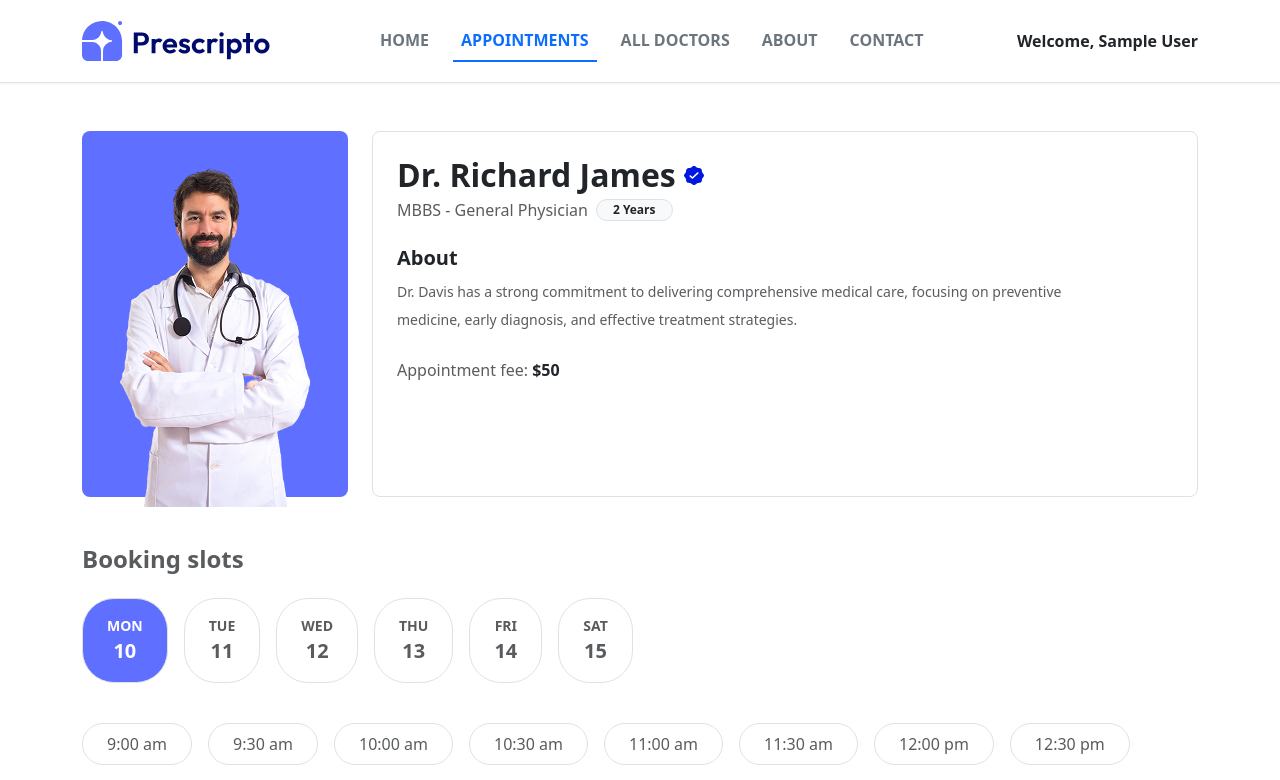
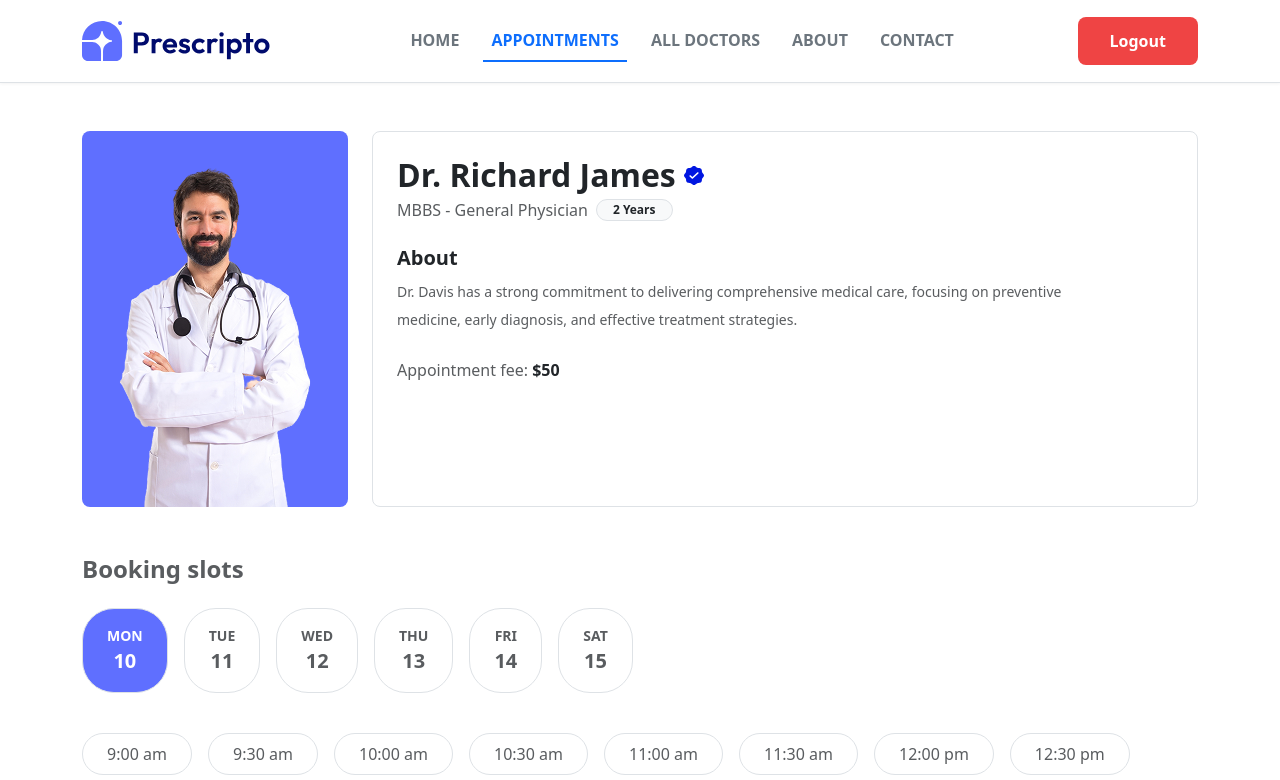
Before and after one commit to Momen-43/depi_project, a React (Vite) app in the folder depi-project/: page /appointments in a window 1280 px wide. Shown: the top 780 px of the page. Built offline with nearby package versions, Linux system fonts and the light colour scheme; no server answers; sample sign-in values are in the browser's storage.

Commit message:
last changes

```diff
--- a/depi-project/src/components/Navbar.jsx
+++ b/depi-project/src/components/Navbar.jsx
@@ -1,5 +1,5 @@
 import React from "react";
-import { Link, useLocation } from "react-router-dom"; // 1. استيراد useLocation
+import { Link, useLocation, useNavigate } from "react-router-dom"; // 1. استيراد useLocation
 import { useAuth } from "../context/AuthContext";
 import "../styles/Navbar.css";
 import { Container, Button, Navbar, Nav } from "react-bootstrap";
@@ -8,7 +8,18 @@ import logoPrescripto from "../assets/images/logo-prescripto.svg";
 const primaryColor = "#5f6fff";
 
 const AppNavbar = () => {
-  const { currentUser } = useAuth();
+  const { currentUser, logout } = useAuth();
+  const navigate = useNavigate();
+
+  const handleLogout = async () => {
+    try {
+      await logout();
+      toast.success("Logged out successfully!");
+      navigate("/login");
+    } catch (error) {
+      toast.error("Error logging out");
+    }
+  };
 
   // 2. الحصول على المسار الحالي من الرابط
   const location = useLocation();
@@ -71,9 +82,12 @@ const AppNavbar = () => {
 
           {currentUser ? (
             <div className="d-flex align-items-center gap-2">
-              <span className="fw-bold">
+              {/* <span className="fw-bold">
                 Welcome, {currentUser.displayName}
-              </span>
+              </span> */}
+              <button onClick={handleLogout} className="logout-button">
+                Logout
+              </button>
             </div>
           ) : (
             <Button
--- a/depi-project/src/pages/Appointment.jsx
+++ b/depi-project/src/pages/Appointment.jsx
@@ -92,7 +92,7 @@ export const Appointment = () => {
             src={docImage}
             alt="Doctor"
             className="img-fluid rounded-top"
-            style={{ marginBottom: "-10px" }}
+            // style={{ marginBottom: "-10px" }}
           />
         </div>
 
@@ -186,7 +186,6 @@ export const Appointment = () => {
         </Button>
       </div>
 
-
       <div className="mt-5 pt-4">
         <h2 className="text-center fw-bold mb-3">Related Doctors</h2>
         <p className="text-center text-muted mb-5">
--- a/depi-project/src/styles/Navbar.css
+++ b/depi-project/src/styles/Navbar.css
@@ -84,3 +84,21 @@
   font-size: 14px;
   font-weight: 500;
 }
+
+.logout-button {
+  background: #ef4444;
+  color: white;
+  border: none;
+  padding: 12px 32px;
+  border-radius: 8px;
+  font-size: 16px;
+  font-weight: 600;
+  cursor: pointer;
+  transition: all 0.3s ease;
+}
+
+.logout-button:hover {
+  background: #dc2626;
+  transform: translateY(-1px);
+  box-shadow: 0 4px 12px rgba(239, 68, 68, 0.3);
+}
```
